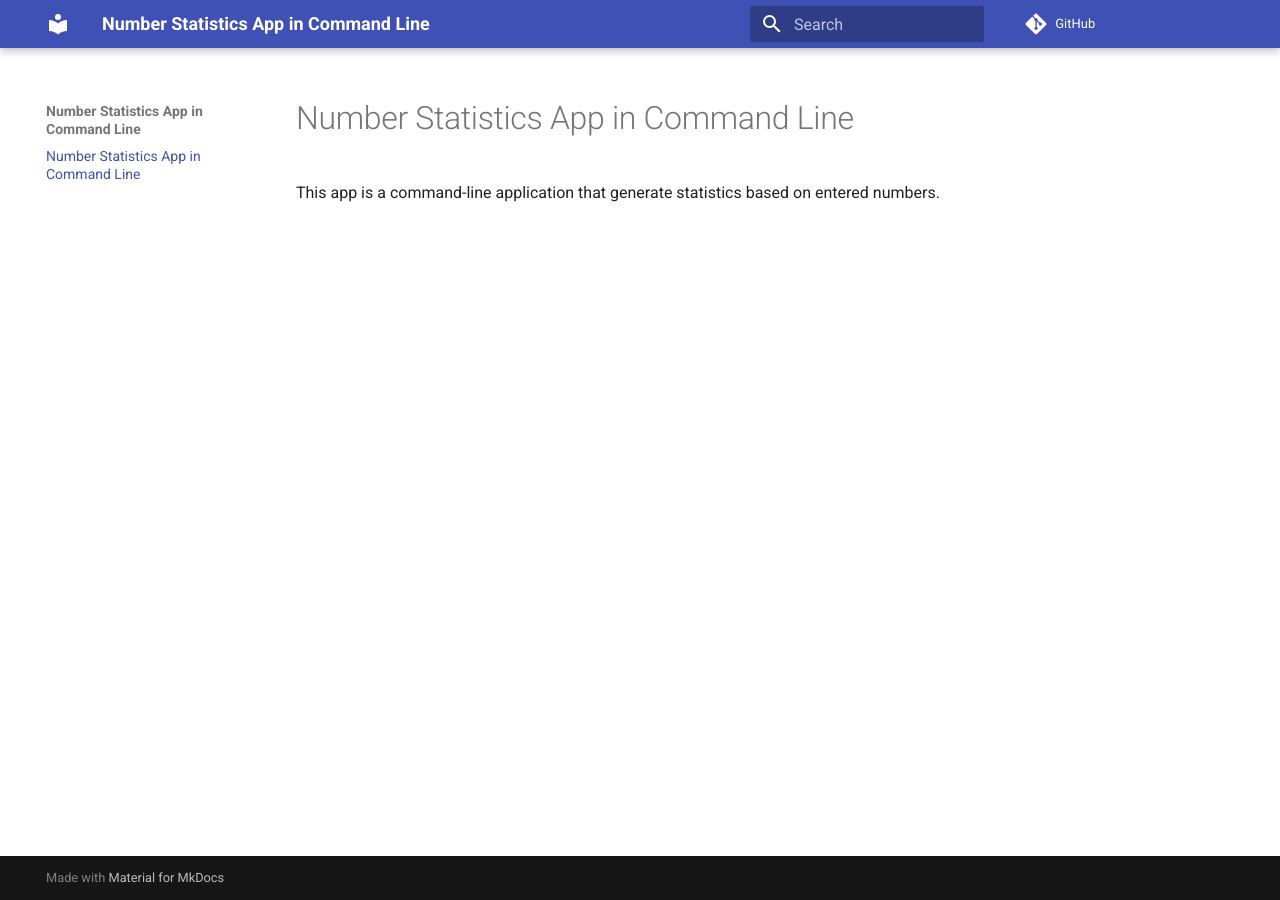
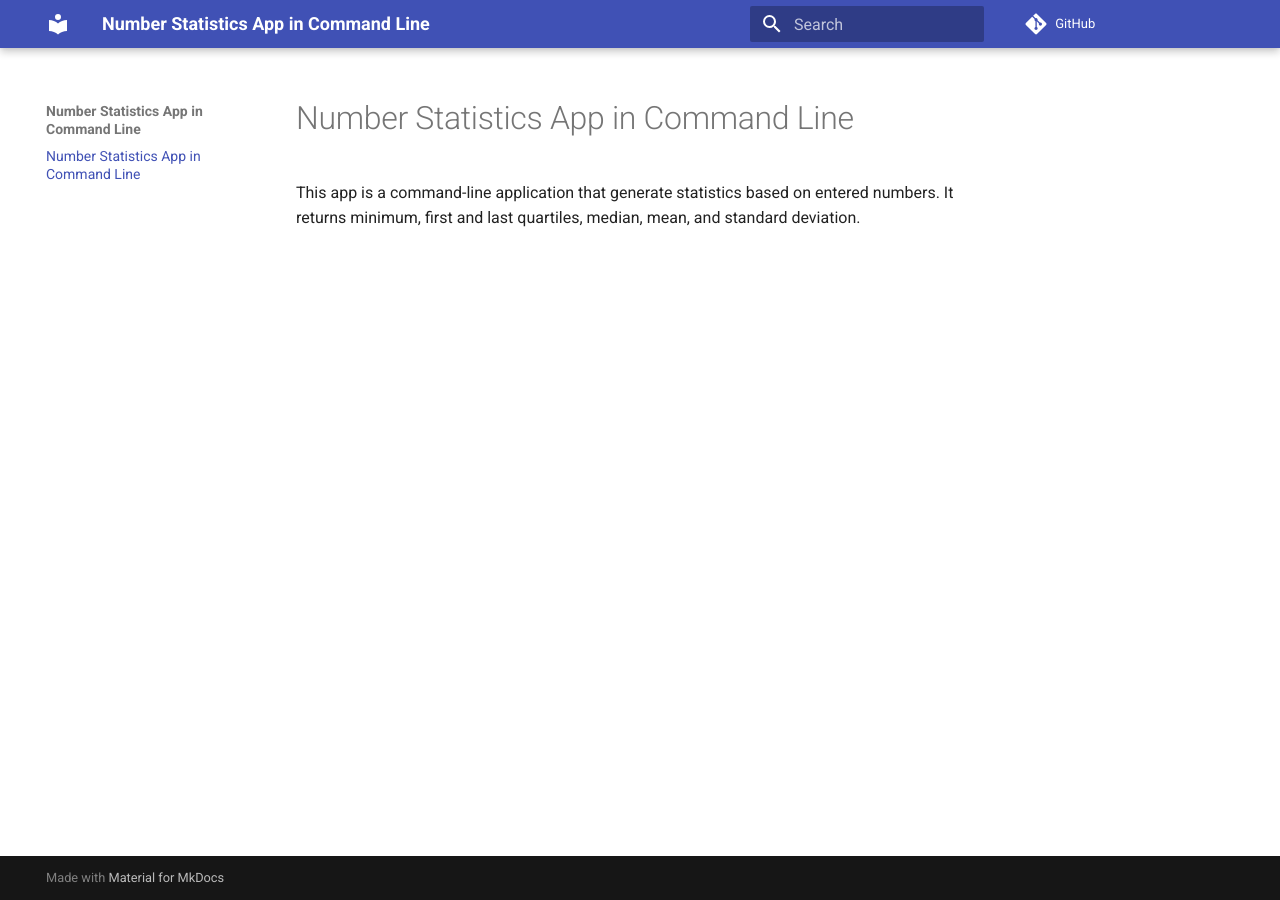
Before and after one commit to lulunac27a/number-statistics-command-line-app, an MkDocs documentation site: the page built from docs/index.md, in a window 1280 px wide. Built offline with MkDocs 1.6.1 and Material for MkDocs 9.7.7, drawn with Linux system fonts in a browser that asks for light colours; comment, search, counter and statistics services are not loaded.

```diff
--- a/docs/index.md
+++ b/docs/index.md
@@ -1,3 +1,3 @@
 # Number Statistics App in Command Line
 
-This app is a command-line application that generate statistics based on entered numbers.
+This app is a command-line application that generate statistics based on entered numbers. It returns minimum, first and last quartiles, median, mean, and standard deviation.
```
Also changed, not shown: README.md (+1 -1 lines).
